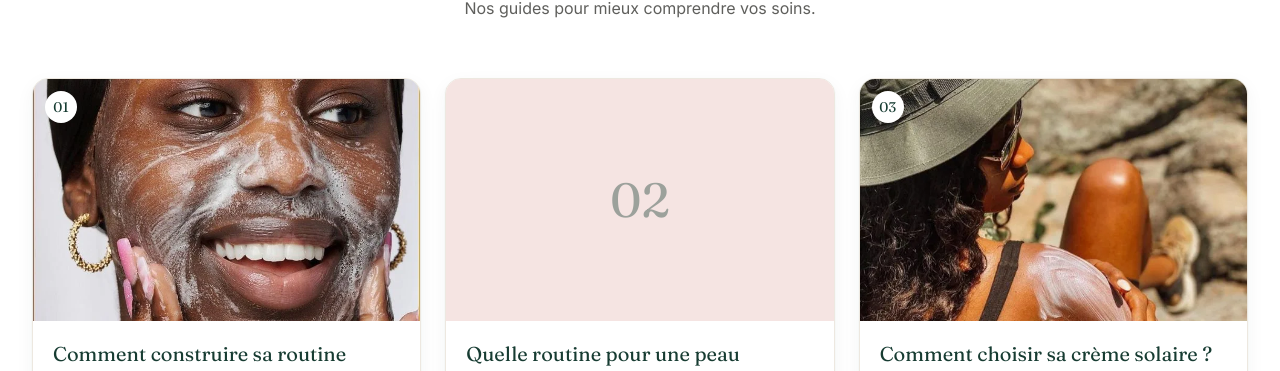
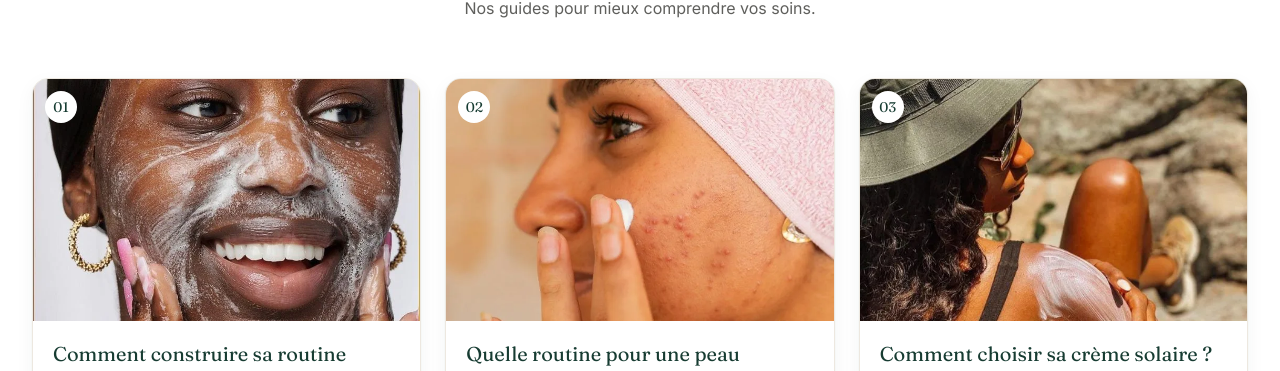
Before and after one commit to mustapharayane2005-byte/COSMETEO, a Next.js app: page /conseils in a window 1280 px wide. Shown: the part 302-673 px from the top of the page. Built offline with nearby package versions, Linux system fonts and the light colour scheme; no server answers.

Commit message:
Image de l'article peau acnéique, qualité d'image 85 autorisée

```diff
--- a/next.config.ts
+++ b/next.config.ts
@@ -1,8 +1,8 @@
 import type { NextConfig } from "next";
 
 const nextConfig: NextConfig = {
-  // Autorise quality={90} sur next/image (sinon Next retombe sur 75).
-  images: { qualities: [75, 90] },
+  // Autorise quality={85} et quality={90} sur next/image (sinon Next retombe sur 75).
+  images: { qualities: [75, 85, 90] },
 };
 
 export default nextConfig;
--- a/src/data/conseils.ts
+++ b/src/data/conseils.ts
@@ -28,6 +28,9 @@ export const articles: Article[] = [
     title: "Quelle routine pour une peau acnéique ?",
     summary: "Des repères généraux pour les peaux sujettes aux imperfections, avec des gestes doux.",
     tone: "sand",
+    image: "/images/conseils/peau-acneique.webp",
+    imageAlt: "Femme en serviette rose appliquant une crème sur sa joue",
+    imagePosition: "center 48%",
     sections: [
       { heading: "Nettoyer sans agresser", text: "Privilégiez un nettoyant doux, matin et soir. Frotter trop fort ou multiplier les lavages peut fragiliser la peau." },
       { heading: "Hydrater quand même", text: "Une peau sujette aux imperfections a aussi besoin d'hydratation. Choisissez des textures légères." },
```
Also changed, not shown: public/images/conseils/peau-acneique.webp (added).
